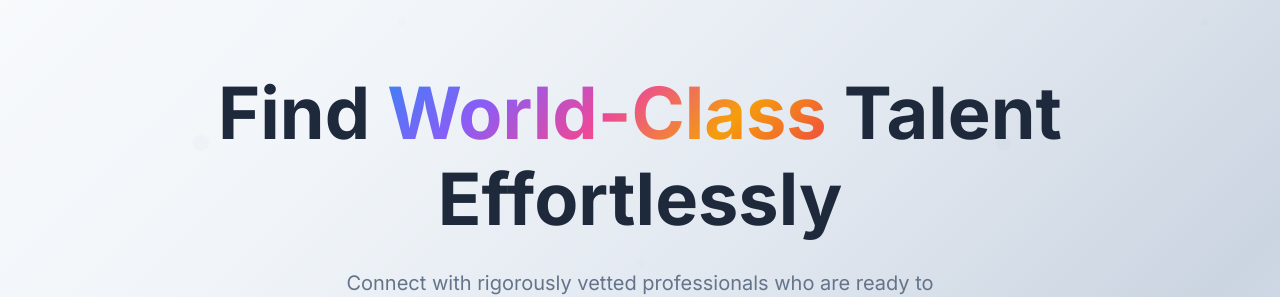
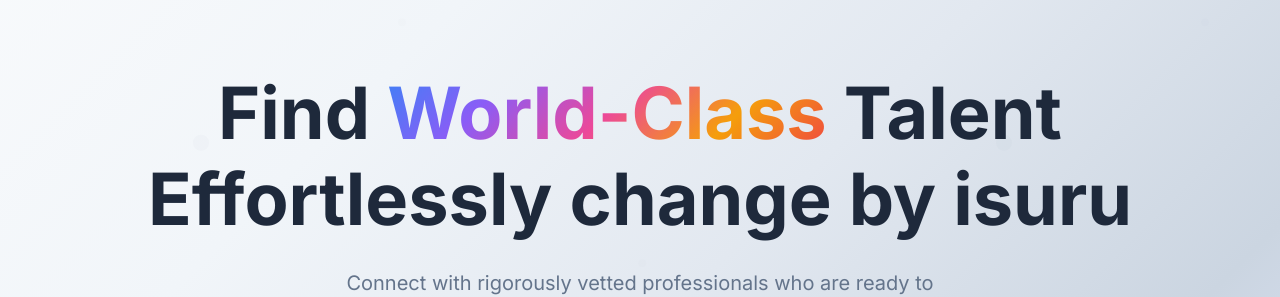
Before and after one commit to Kavindu0118/talenthub-outsource-comp, a React (Vite) app: page / in a window 1280 px wide. Shown: the part 122-419 px from the top of the page. Built offline with nearby package versions, Linux system fonts and the light colour scheme; no server answers.

Commit message:
Update Hero.jsx

```diff
--- a/src/components/sections/Hero.jsx
+++ b/src/components/sections/Hero.jsx
@@ -11,7 +11,7 @@
         <h1 className="hero-title">
           Find <span className="gradient-text">World-Class</span> Talent
           <br />
-          Effortlessly
+          Effortlessly  change by isuru
         </h1>
         <p className="hero-subtitle">
           Connect with rigorously vetted professionals who are ready to transform your business.
```
